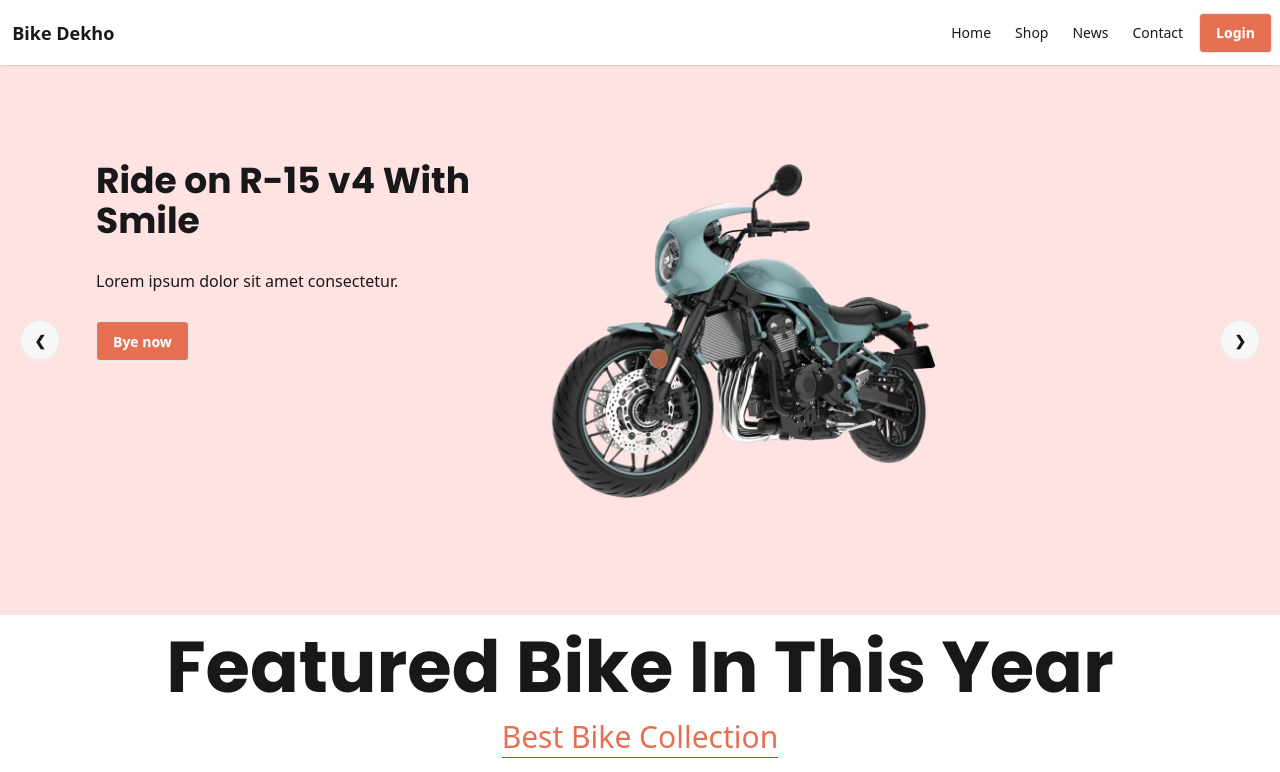
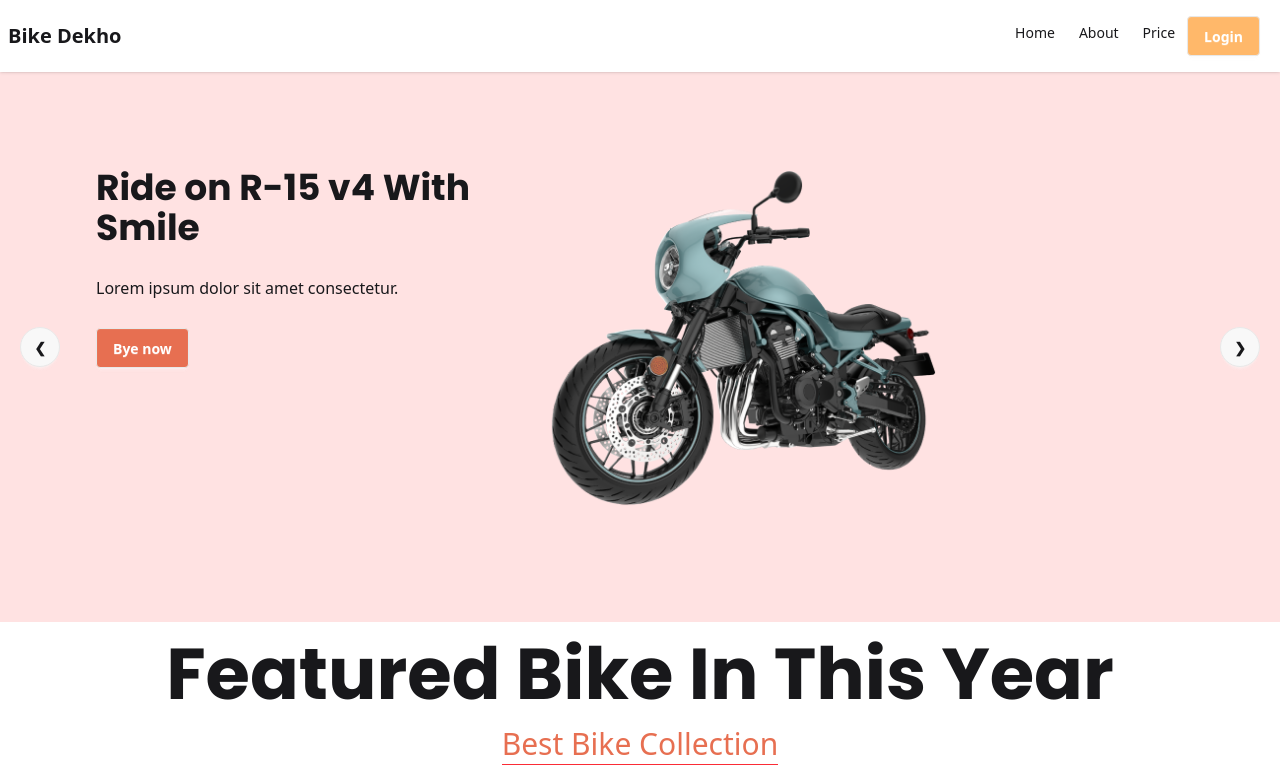
Before and after one commit to parthasarkerdev69/tailwind-2-bike, a plain HTML site: page index.html in a window 1280 px wide. Shown: the top 772 px of the page. Drawn offline with nearby package versions, Linux system fonts and the light colour scheme.

Commit message:
Final commit

```diff
--- a/index.html
+++ b/index.html
@@ -45,7 +45,7 @@
     <header class="sm:container mx-auto">
       <!-- nav ber -->
       <div class="navbar bg-base-100 shadow-sm">
-        <div class="flex-1">
+        <div class="navbar-start">
           <div class="dropdown">
             <div tabindex="0" role="button" class="btn btn-ghost lg:hidden">
               <svg
@@ -65,28 +65,30 @@
             </div>
             <ul
               tabindex="0"
-              class="menu menu-sm dropdown-content bg-base-100 rounded-box z-1 mt-3 w-52 p-2 shadow"
+              class="menu menu-sm dropdown-content bg-base-100 rounded-box z-1 mt-3 w-52 p-2 shadow items-center"
             >
               <li><a>Home</a></li>
-              <li><a>Shop</a></li>
-              <li><a>News </a></li>
-              <li><a>Contact</a></li>
+              <li>
+                <a href="">About</a>
+              </li>
+              <li><a>Price</a></li>
+              <li><a class="btn text-white bg-orange-300">Login</a></li>
             </ul>
           </div>
-          <a class="font-bold text-lg">Bike Dekho</a>
+          <a class="font-bold text-xl">Bike Dekho</a>
         </div>
-        <div class="c">
-          <ul class="menu menu-horizontal px-1">
+        <div class="navbar-end hidden lg:flex">
+          <ul class="menu menu-horizontal px-3">
             <li><a>Home</a></li>
-            <li><a>Shop</a></li>
-            <li><a>News </a></li>
-            <li><a>Contact</a></li>
+            <li>
+              <a href="">About</a>
+            </li>
+            <li><a>Price</a></li>
+            <li><a class="btn text-white bg-orange-300">Login</a></li>
           </ul>
         </div>
-        <div class="">
-          <a class="btn bg-[#e76f51] text-white">Login</a>
-        </div>
       </div>
+
       <!-- carousel -->
       <div class="carousel w-full bg-red-100">
         <!-- slid 1 -->
@@ -174,7 +176,9 @@
           >
         </div>
         <!-- img section -->
-        <div class="grid md:grid-cols-3 gap-3 py-5 gird-cols-1">
+        <div
+          class="grid md:grid-cols-3 gap-3 py-5 gird-cols-1 place-items-center"
+        >
           <img src="/images/others/feature-bike.png" alt="" srcset="" />
           <img src="/images/others/feature-bike.png" alt="" srcset="" />
           <img src="/images/slider/bike3.png" alt="" srcset="" />
```
